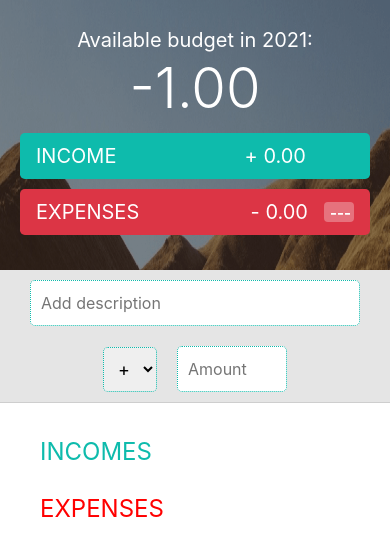
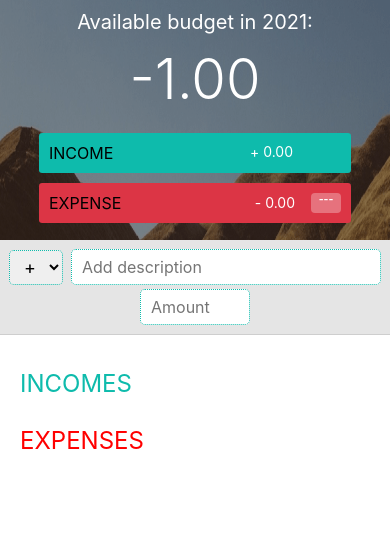
Before and after one commit to Sherlock-HolmesJM/tegy, a React (Create React App) app: page /app in a window 390 px wide. Shown: the top 556 px of the page. Built offline with nearby package versions, Linux system fonts and the light colour scheme.

Commit message:
fully mobile responsive

```diff
--- a/src/components/tracker/banner.tsx
+++ b/src/components/tracker/banner.tsx
@@ -9,7 +9,7 @@ interface Props {}
 function Banner(props: Props) {
   //   const {} = props;
 
-  const availableAmount = -1;
+  const balance = -1;
   const theme = util.getTheme('white');
 
   return (
@@ -21,19 +21,19 @@ function Banner(props: Props) {
         Available budget in {new Date().getFullYear()}:
       </div>
 
-      <div className='display-4'>
-        {availableAmount > 0 ? '+' : availableAmount < 0 ? '' : '-'}{' '}
-        {util.formatAmount(availableAmount)}
+      <div className='display-4 banner-balance'>
+        {balance > 0 ? '+' : balance < 0 ? '' : '-'}{' '}
+        {util.formatAmount(balance)}
       </div>
 
-      <div>
-        <div className='banner-summary btn-lg banner-green'>
-          <div>income</div>
+      <div className='banner-summaries'>
+        <div className='banner-summary btn-sm banner-green'>
+          <div className='banner-title'>income</div>
           <div className='mr-5'>+ {util.formatAmount(0)}</div>
         </div>
 
-        <div className='banner-summary btn-lg btn-danger'>
-          <div className=''>expenses</div>
+        <div className='banner-summary btn-sm btn-danger'>
+          <div className='banner-title'>expense</div>
           <div className='banner-expenseContainer'>
             <div className='mr-3'>- {util.formatAmount(0)}</div>
             <span className='banner-badge badge'>---</span>
@@ -50,7 +50,7 @@ const Div = styled.div<{ theme: Theme }>`
   flex-direction: column;
   justify-content: center;
   align-items: center;
-  height: 270px;
+  height: 240px;
   cursor: context-menu;
   color: white;
 
@@ -72,14 +72,24 @@ const Div = styled.div<{ theme: Theme }>`
   .banner-text {
     font-size: 20px;
   }
+  .banner-balance {
+    margin: 9px;
+  }
+  .banner-summaries {
+    width: min(350px, 80%);
+  }
   .banner-summary {
     display: flex;
     justify-content: space-between;
-    width: 350px;
+    width: 100%;
     margin: 10px auto;
-    padding: auto 15px;
+    padding: 8px 10px;
     text-transform: uppercase;
     transition: 0.5s;
+  }
+  .banner-title {
+    font-size: 16px;
+    color: black;
   }
   .banner-expenseContainer {
     display: flex;
--- a/src/components/tracker/details.tsx
+++ b/src/components/tracker/details.tsx
@@ -43,7 +43,7 @@ const Item = (props: { money: Money; handleDelete: (m: Money) => void }) => {
   const { type, description, amount } = money;
 
   const theme = util.getTheme('white');
-  const color = type ? theme.income : theme.expense;
+  const color = type === 'incomes' ? theme.income : theme.expense;
 
   return (
     <ItemDiv className='item' theme={theme} color={color}>
@@ -102,11 +102,11 @@ const ItemDiv = styled.div<{ theme: Theme; color: string }>`
 
   @media screen and (max-width: 887px) {
     .item-container-1 {
-      margin-left: 40px;
+      margin-left: 20px;
       padding-left: 0px;
     }
     .item-container-2 {
-      margin-right: 40px;
+      margin-right: 20px;
       padding-right: 0px;
     }
   }
@@ -134,11 +134,11 @@ const Div = styled.div<{ theme: Theme }>`
     color: ${(props) => props.theme.expense};
   }
 
-  @media screen and (max-width: 887px) {
+  @media screen and (max-width: 675px) {
     flex-direction: column;
 
     .details-title {
-      margin-left: 40px;
+      margin-left: 20px;
       padding-left: 0px;
     }
   }
--- a/src/components/tracker/input.tsx
+++ b/src/components/tracker/input.tsx
@@ -32,6 +32,11 @@ function Input(props: Props) {
     }
   };
 
+  const handleChange = (value: 1 | 0) => {
+    setType(value);
+    (document.querySelector('.input-description') as HTMLElement)?.focus();
+  };
+
   const getIconClass = () =>
     amount && description ? 'input-icon' : 'input-icon hide';
 
@@ -46,7 +51,7 @@ function Input(props: Props) {
         name='type'
         className='input-type input-border'
         id='type'
-        onChange={(e) => setType(+e.target.value as 1 | 0)}
+        onChange={(e) => handleChange(+e.target.value as 1 | 0)}
       >
         <option className='input-option input-plus' value='1'>
           +
@@ -83,16 +88,15 @@ const Div = styled.div<{ theme: Theme; color: string }>`
   display: flex;
   justify-content: center;
   align-items: center;
-  min-height: 60px;
-  padding: 0 20px;
+  min-height: 40px;
   background: ${(props) => props.theme.transparentGray};
   border-bottom: groove ${(props) => props.theme.transparentGray} 1.5px;
 
   .input-amount,
   .input-description,
   .input-type {
-    margin: 10px;
-    padding: 10px;
+    margin: 8px;
+    padding: 5px 10px;
     border-radius: 5px;
     transition: 0.5s;
   }
@@ -116,6 +120,7 @@ const Div = styled.div<{ theme: Theme; color: string }>`
     height: 40px;
     margin: 8px;
     color: ${(props) => props.color};
+    transition: 0.5s;
   }
   .input-icon.hide {
     display: none;
@@ -128,14 +133,27 @@ const Div = styled.div<{ theme: Theme; color: string }>`
     border: 1px solid ${(props) => props.color};
   }
 
-  @media screen and (max-width: 489px) {
+  @media screen and (max-width: 487px) {
     flex-wrap: wrap;
 
     .input-description {
-      order: -2;
       flex: 1;
     }
+  }
+
+  @media screen and (max-width: 401px) {
+    padding: 5px;
+
+    .input-amount,
+    .input-description,
+    .input-type,
     .input-icon {
+      margin: 4px;
+    }
+
+    .input-amount,
+    .input-icon {
+      margin-top: 0;
     }
   }
 `;
--- a/src/components/tracker/tracker.tsx
+++ b/src/components/tracker/tracker.tsx
@@ -40,6 +40,8 @@ function Tracker(props: Props) {
   );
 }
 
-const TrackerDiv = styled.div``;
+const TrackerDiv = styled.div`
+  min-width: 350px;
+`;
 
 export default Tracker;
```
